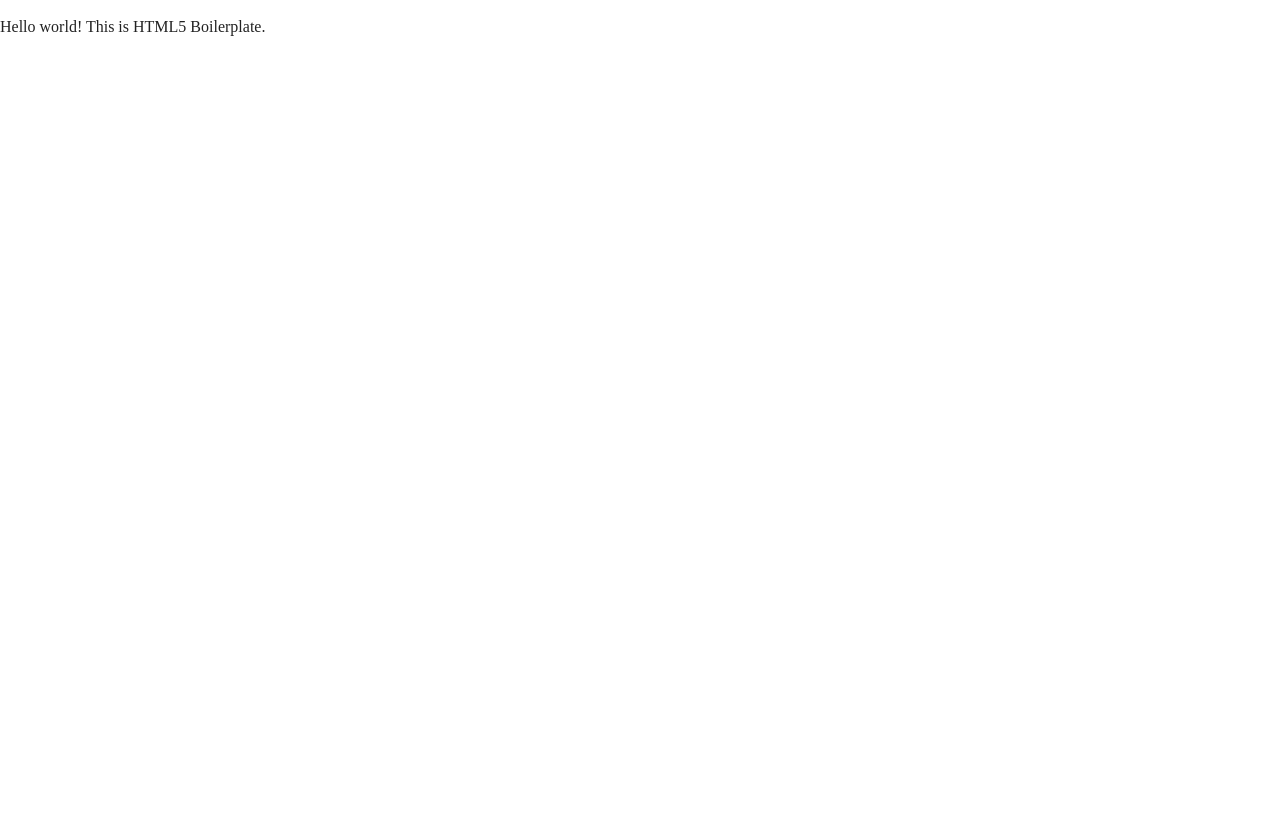
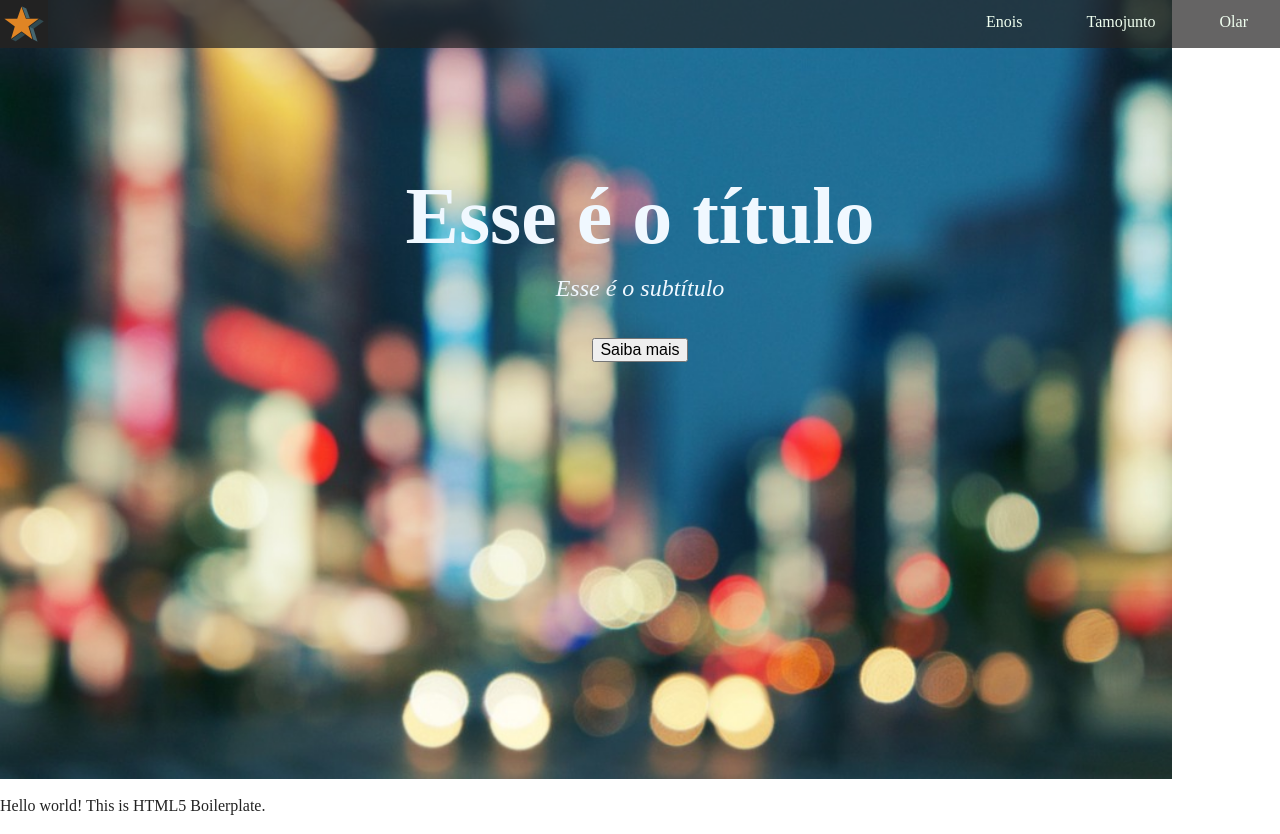
Before and after one commit to programacao-web/tecnologias-de-frontend-vamos-time, a plain HTML site: page page/index.html in a window 1280 px wide. Before the commit the page ends 800 px from the top, so only its background shows below. Drawn offline with nearby package versions, Linux system fonts and the light colour scheme.

Commit message:
Criando navbar e hero.

```diff
--- a/page/css/main.css
+++ b/page/css/main.css
@@ -14,6 +14,63 @@ html {
     color: #222;
     font-size: 1em;
     line-height: 1.4;
+}
+
+.logo{
+    background-size: contain;
+    background-position: 100% 100%;
+    height: 3rem;
+}
+
+h1{
+    margin: 0;
+}
+
+nav{
+    position: fixed;
+    top: 0;
+    width: 100%;
+    background: rgb(36, 35, 35,0.7);
+}
+
+nav a{
+    text-decoration: none;
+    margin-top: 0.7rem;
+    margin-right: 2rem;
+    margin-left: 2rem;
+    float: right;
+    color: honeydew;
+    font-size: 1rem;
+}
+.hero-img{
+    background: url(../img/blurred.jpg) no-repeat;
+    height: 48.7rem;
+    background-size: contain;
+
+}
+
+.hero-text-title{
+    margin: auto;
+    padding-top: 10rem;
+    text-align: center;
+    color: aliceblue;
+    text-shadow: currentColor;
+    font-size: 5rem;
+}
+
+.hero-text-p{
+    margin: auto;
+    text-align: center;
+    color:aliceblue;
+    padding-bottom: 2rem;
+    font-size: 1.5rem;
+
+}
+
+.hero-text-button{
+    margin: auto;
+    text-align: center;
+    display: block;
 }
 
 /*
--- a/page/index.html
+++ b/page/index.html
@@ -1,10 +1,11 @@
 <!doctype html>
 <html class="no-js" lang="">
+
 <head>
     <meta charset="utf-8">
     <meta http-equiv="x-ua-compatible" content="ie=edge">
-        <title></title>
-        <meta name="description" content="">
+    <title>Pagineiros</title>
+    <meta name="description" content="Nossa descrição é essa aqui mesmo.">
     <meta name="viewport" content="width=device-width, initial-scale=1">
 
     <link rel="manifest" href="site.webmanifest">
@@ -14,6 +15,22 @@
     <link rel="stylesheet" href="css/normalize.css">
     <link rel="stylesheet" href="css/main.css">
 </head>
+<header class="hero-img">
+    <nav>
+        <img src="img/icon.png" class="logo" />
+        <a href="#">Olar</a>
+        <a href="#">Tamojunto</a>
+        <a href="#">Enois</a>
+    </nav>
+    <div>
+        <div>
+            <h1 class="hero-text-title">Esse é o título</h1>
+            <p class="hero-text-p"><i>Esse é o subtítulo</i></p>
+            <button class= "hero-text-button">Saiba mais</button>
+        </div>
+    </div>
+</header>
+
 <body>
     <!--[if lte IE 9]>
             <p class="browserupgrade">You are using an <strong>outdated</strong> browser. Please <a href="https://browsehappy.com/">upgrade your browser</a> to improve your experience and security.</p>
@@ -22,16 +39,18 @@
     <!-- Add your site or application content here -->
     <p>Hello world! This is HTML5 Boilerplate.</p>
     <script src="js/vendor/modernizr-3.5.0.min.js"></script>
-        <script src="https://code.jquery.com/jquery-3.2.1.min.js" integrity="sha256-hwg4gsxgFZhOsEEamdOYGBf13FyQuiTwlAQgxVSNgt4=" crossorigin="anonymous"></script>
+    <script src="https://code.jquery.com/jquery-3.2.1.min.js" integrity="sha256-hwg4gsxgFZhOsEEamdOYGBf13FyQuiTwlAQgxVSNgt4="
+        crossorigin="anonymous"></script>
     <script>window.jQuery || document.write('<script src="js/vendor/jquery-3.2.1.min.js"><\/script>')</script>
     <script src="js/plugins.js"></script>
     <script src="js/main.js"></script>
 
     <!-- Google Analytics: change UA-XXXXX-Y to be your site's ID. -->
     <script>
-            window.ga=function(){ga.q.push(arguments)};ga.q=[];ga.l=+new Date;
-            ga('create','UA-XXXXX-Y','auto');ga('send','pageview')
+        window.ga = function () { ga.q.push(arguments) }; ga.q = []; ga.l = +new Date;
+        ga('create', 'UA-XXXXX-Y', 'auto'); ga('send', 'pageview')
     </script>
     <script src="https://www.google-analytics.com/analytics.js" async defer></script>
 </body>
+
 </html>
```
Also changed, not shown: page/img/blurred.jpg (added), page/img/icon.png (renamed from page/icon.png), page/img/tile-wide.png (renamed from page/tile-wide.png), page/img/tile.png (renamed from page/tile.png). Lines whose indentation alone changed are shown as unchanged.
